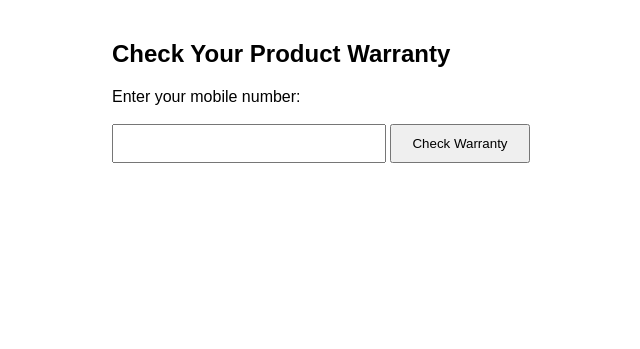
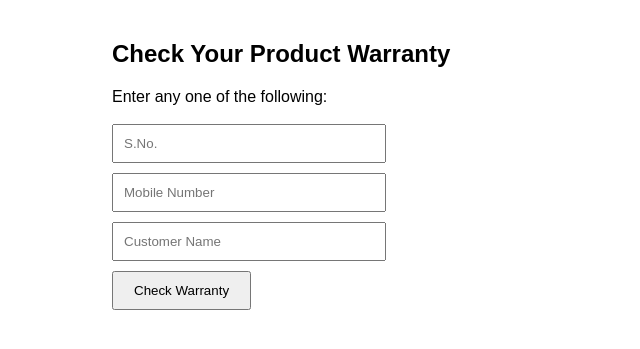
Before and after one commit to dthumm05/secure_apk_eg, a Flask app: page /check_warranty in a window 1280 px wide. Shown: the top 349 px of the page, without its empty margins (128-768 px from the left). Run offline with Flask 3, Linux system fonts and the light colour scheme.

Commit message:
update app.py and check_warrany.html

```diff
--- a/app.py
+++ b/app.py
@@ -181,17 +181,37 @@ def delete_customer(sno):
 def check_warranty():
     records = []
     searched = False
+
     if request.method == 'POST':
-        mobile = request.form.get('mobile')
+        sno = request.form.get('sno', '').strip()
+        mobile = request.form.get('mobile', '').strip()
+        name = request.form.get('name', '').strip()
         searched = True
+
+        query = "SELECT product, purchase_date, warranty FROM customers WHERE"
+        conditions = []
+        params = []
+
+        if sno:
+            conditions.append("sno = ?")
+            params.append(sno)
+        elif mobile:
+            conditions.append("mobile = ?")
+            params.append(mobile)
+        elif name:
+            conditions.append("name = ?")
+            params.append(name)
+        else:
+            return render_template("check_warranty.html", records=[], searched=searched)
+
         conn = sqlite3.connect(DB_FILE)
         conn.row_factory = sqlite3.Row
         c = conn.cursor()
-        c.execute("SELECT product, purchase_date, warranty FROM customers WHERE mobile = ?", (mobile,))
+        c.execute(f"{query} {' OR '.join(conditions)}", params)
         rows = c.fetchall()
+
         for row in rows:
             purchase_date = datetime.strptime(row['purchase_date'], '%Y-%m-%d')
-            # Custom warranty duration parser
             try:
                 val, unit = row['warranty'].split()
                 val = float(val)
@@ -199,12 +219,16 @@ def check_warranty():
             except:
                 warranty_days = 0
             is_valid = datetime.now() <= (purchase_date + timedelta(days=warranty_days))
+
             records.append({
                 'product': row['product'],
                 'purchase_date': row['purchase_date'],
                 'warranty': row['warranty'],
                 'warranty_valid': is_valid
             })
+
+        conn.close()
+
     return render_template('check_warranty.html', records=records, searched=searched)
 
 if __name__ == "__main__":
--- a/templates/check_warranty.html
+++ b/templates/check_warranty.html
@@ -12,6 +12,7 @@
     input[type="text"] {
       padding: 10px;
       width: 250px;
+      margin-bottom: 10px;
     }
     button {
       padding: 10px 20px;
@@ -31,8 +32,10 @@
 <body>
   <h2>Check Your Product Warranty</h2>
   <form method="POST">
-    <label>Enter your mobile number:</label><br><br>
-    <input type="text" name="mobile" required>
+    <label>Enter any one of the following:</label><br><br>
+    <input type="text" name="sno" placeholder="S.No."><br>
+    <input type="text" name="mobile" placeholder="Mobile Number"><br>
+    <input type="text" name="name" placeholder="Customer Name"><br>
     <button type="submit">Check Warranty</button>
   </form>
 
@@ -55,7 +58,7 @@
       {% endfor %}
     </table>
   {% elif searched %}
-    <p>No records found for this number.</p>
+    <p>No records found.</p>
   {% endif %}
 </body>
 </html>
```
